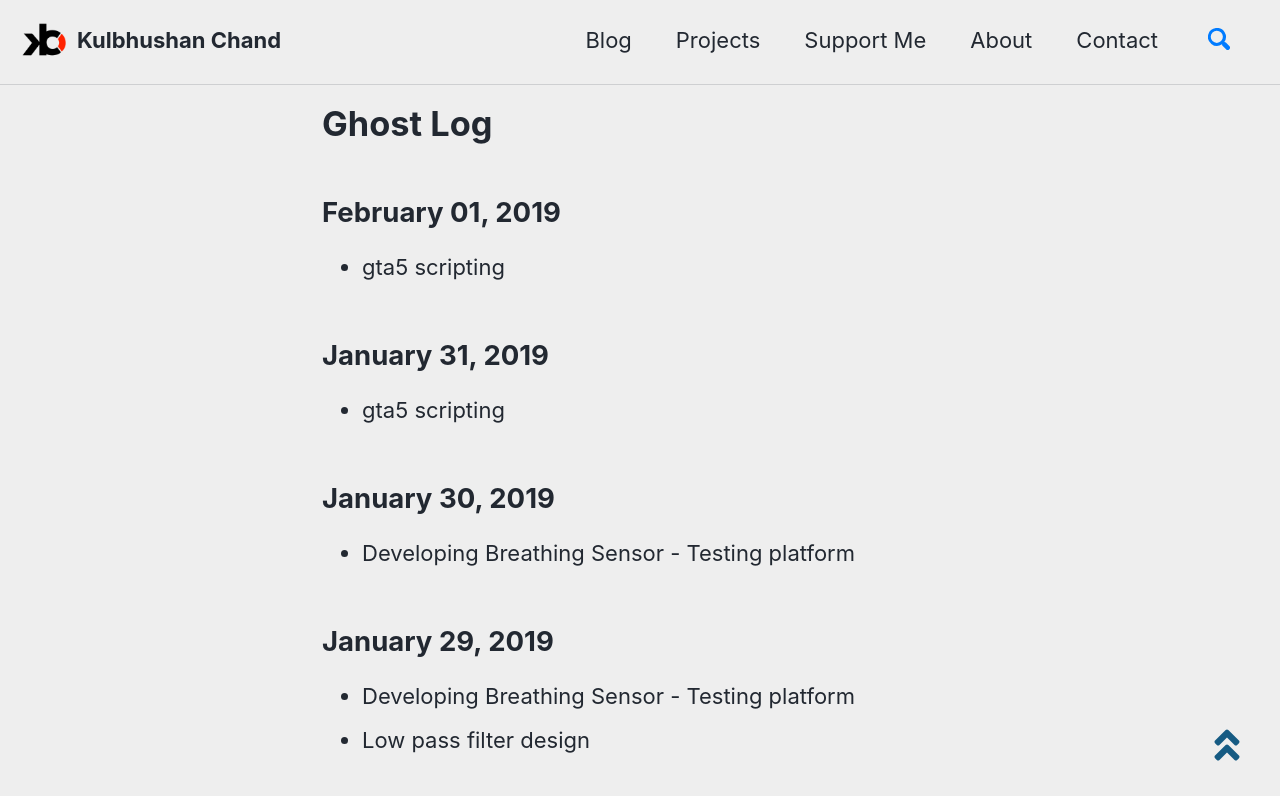
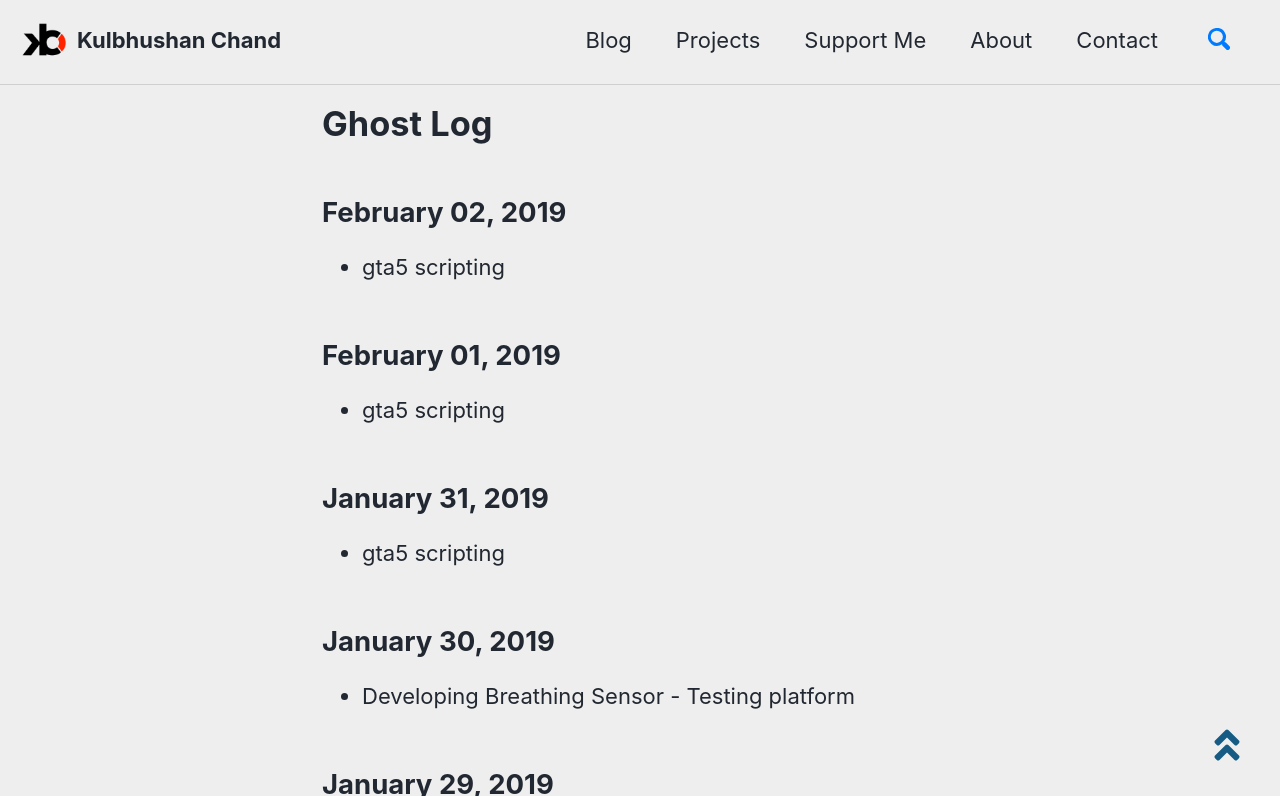
Before and after one commit to kulbhushanchand/kulbhushanchand.github.io-v2, a Jekyll site: the page built from _pages/main/log.md, in a window 1280 px wide and 900 px high, cut to the strip 104-900 px from the top of the window. Built offline with Jekyll 4.4.1, drawn with Linux system fonts in a browser that asks for light colours; cached includes are drawn as plain includes; comment, search, counter and statistics services are not loaded; a style sheet for code colours, icons or effects is not loaded.

Commit message:
Update log.md

```diff
--- a/_pages/main/log.md
+++ b/_pages/main/log.md
@@ -16,6 +16,9 @@ toc: false
 
 
 {% assign dateFormat = '%B %d, %Y' %}
+
+## {{ "2019-02-02" | date: dateFormat }}
+- gta5 scripting
 
 ## {{ "2019-02-01" | date: dateFormat }}
 - gta5 scripting
```
